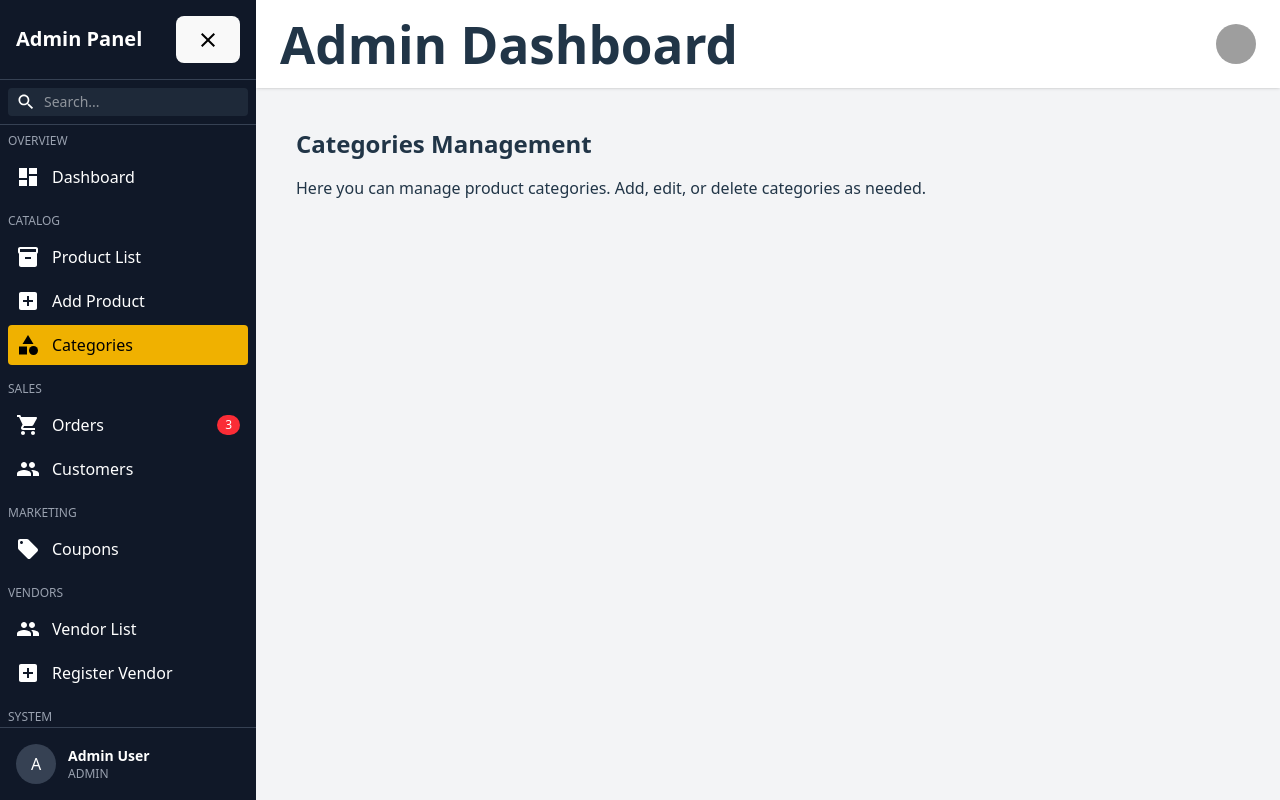
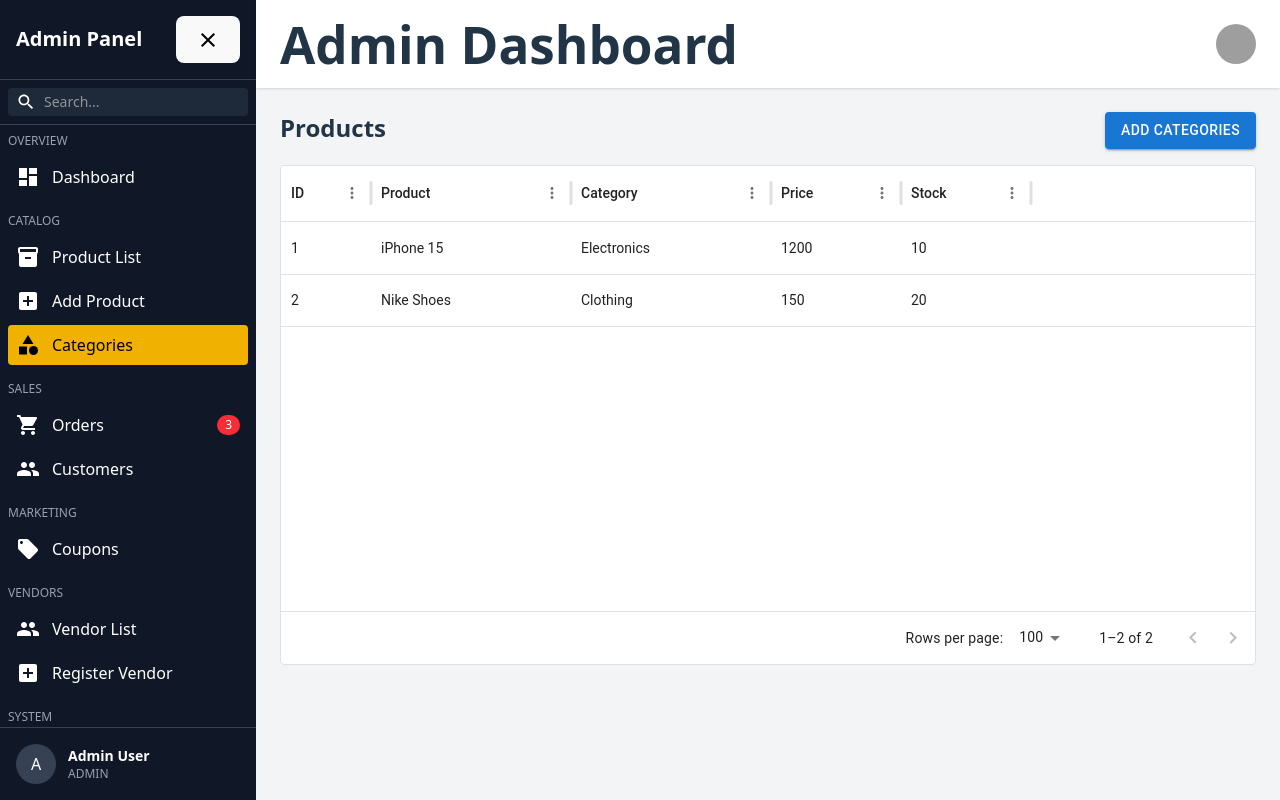
Before and after one commit to JosephAssefa-tech/Multi-Vendors, a React (Vite) app: page /admin/categories in a window 1280 px wide. Built offline with nearby package versions, Linux system fonts and the light colour scheme; grey boxes are pictures that could not be loaded.

Commit message:
categories content added

```diff
--- a/src/components/Admin/Pages/Categories.jsx
+++ b/src/components/Admin/Pages/Categories.jsx
@@ -1,10 +1,49 @@
+import React from "react";
+import { DataGrid } from "@mui/x-data-grid";
+import { Button } from "@mui/material";
+import { useNavigate } from "react-router-dom";
+
+
+const rows = [
+  { id: 1, category: "Electronics", name: "iPhone 15", price: 1200, stock: 10 },
+  { id: 2, category: "Clothing", name: "Nike Shoes", price: 150, stock: 20 },
+];
+
+
 function Categories() {
+      const navigate = useNavigate();
+
+  const columns = [
+    { field: "id", headerName: "ID", width: 90 },
+    { field: "name", headerName: "Product", width: 200 },
+    { field: "category", headerName: "Category", width: 200 },
+    { field: "price", headerName: "Price", width: 130 },
+    { field: "stock", headerName: "Stock", width: 130 },
+  ];
+
     return (
-        <div className="p-4">
-            <h2 className="text-2xl font-bold mb-4">Categories Management</h2>
-            <p>Here you can manage product categories. Add, edit, or delete categories as needed.</p>
-            {/* Add category management UI here */}
-        </div>
+    <div>
+
+      <div className="flex justify-between mb-4">
+
+        <h2 className="text-2xl font-bold">
+          Products
+        </h2>
+
+        <Button
+          variant="contained"
+          onClick={() => navigate("/admin/products/add")}
+        >
+          Add Categories
+        </Button>
+
+      </div>
+
+      <div style={{ height: 500 }}>
+        <DataGrid rows={rows} columns={columns} />
+      </div>
+
+    </div>
     );
 }
 export default Categories;
```
